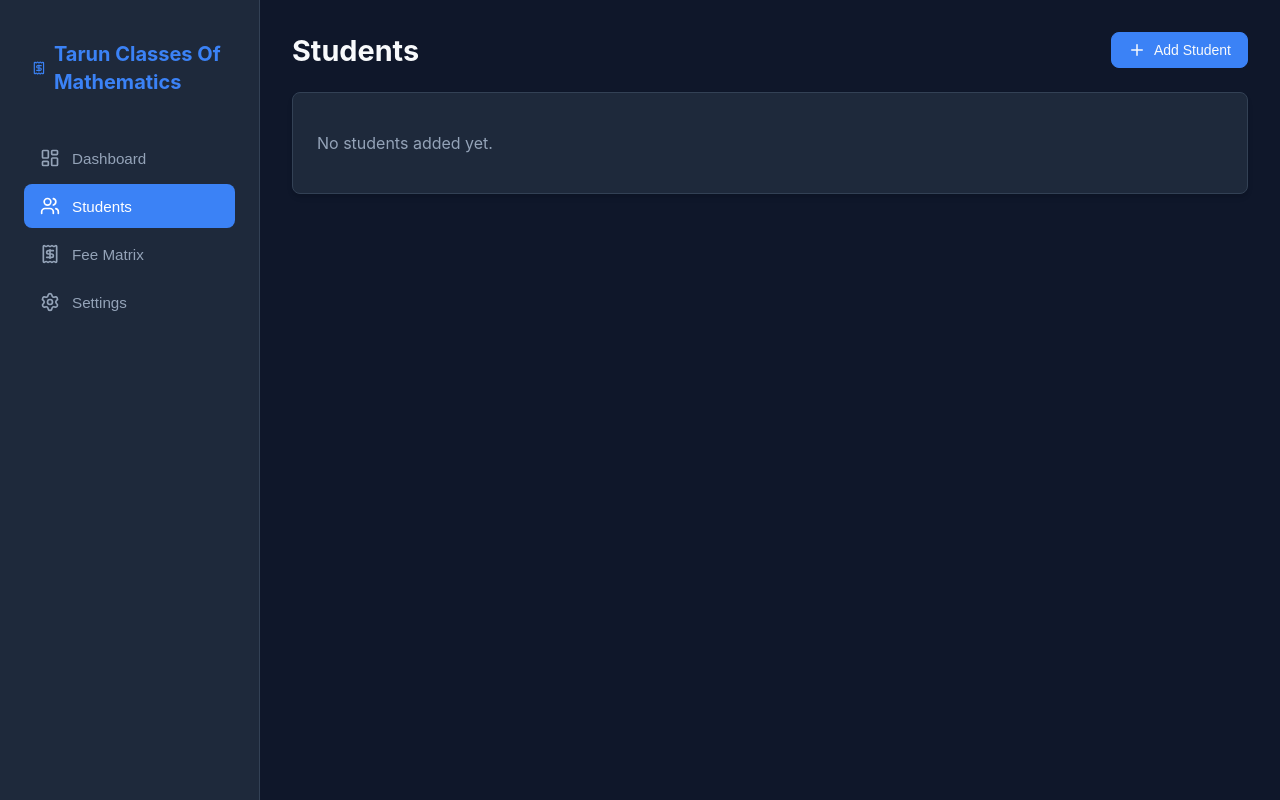
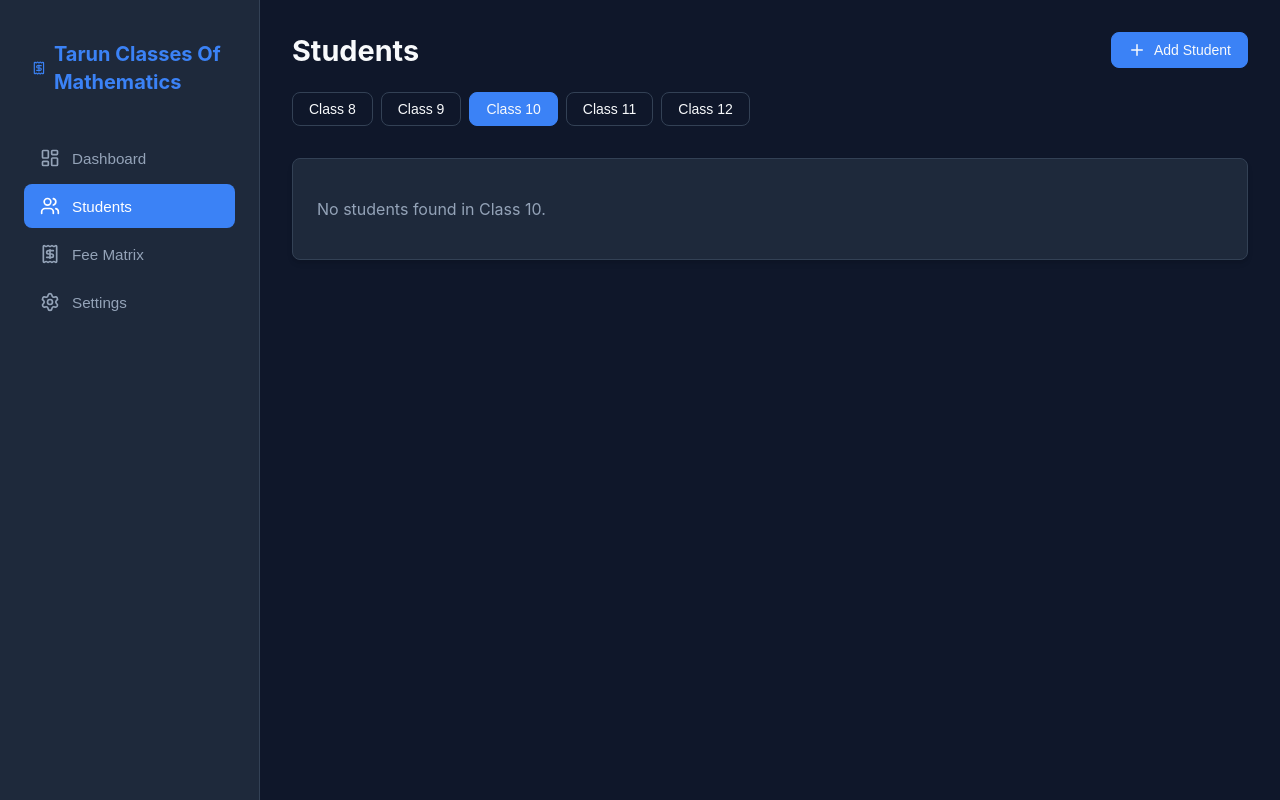
Before and after one commit to Sejal-08/FeeDashboard, a React (Vite) app: page / in a window 1280 px wide. Both pictures are taken after a click on the button "Students". Built offline with nearby package versions, Linux system fonts and the light colour scheme.

Commit message:
Remove contact number and add class-based tab filtering to lists

```diff
--- a/src/components/FeeMatrix.tsx
+++ b/src/components/FeeMatrix.tsx
@@ -11,11 +11,14 @@ export const FeeMatrix: React.FC = () => {
   const [showModal, setShowModal] = useState(false);
   const [selectedStudentId, setSelectedStudentId] = useState('');
   const [selectedMonth, setSelectedMonth] = useState('');
-
   // Payment Form State
   const [amount, setAmount] = useState(0);
   const [method, setMethod] = useState<PaymentMethod>('cash');
   const [status, setStatus] = useState<FeeStatus>('paid');
+
+  const [activeBatchTab, setActiveBatchTab] = useState<string>('Class 10');
+  const batches = ['Class 8', 'Class 9', 'Class 10', 'Class 11', 'Class 12'];
+  const filteredStudents = students.filter(s => s.batch === activeBatchTab);
 
   // Generate last 6 months based on baseDate
   const months = Array.from({ length: 6 }).map((_, i) => {
@@ -102,9 +105,22 @@ export const FeeMatrix: React.FC = () => {
         .hover-bg:hover { background-color: rgba(255,255,255,0.05); }
       `}</style>
 
+      <div style={{ display: 'flex', gap: '8px', overflowX: 'auto', paddingBottom: '8px' }}>
+        {batches.map(b => (
+          <button
+            key={b}
+            onClick={() => setActiveBatchTab(b)}
+            className={`btn ${activeBatchTab === b ? 'btn-primary' : ''}`}
+            style={{ whiteSpace: 'nowrap' }}
+          >
+            {b}
+          </button>
+        ))}
+      </div>
+
       <div className="card table-container">
-        {students.length === 0 ? (
-          <p style={{ color: 'var(--text-muted)' }}>Please add students first to track their fees.</p>
+        {filteredStudents.length === 0 ? (
+          <p style={{ color: 'var(--text-muted)' }}>No students found in {activeBatchTab}.</p>
         ) : (
           <table>
             <thead>
@@ -118,7 +134,7 @@ export const FeeMatrix: React.FC = () => {
               </tr>
             </thead>
             <tbody>
-              {students.map(student => (
+              {filteredStudents.map(student => (
                 <tr key={student.id}>
                   <td className="sticky-col" style={{ position: 'sticky', left: 0, backgroundColor: 'var(--bg-card)', fontWeight: 500, zIndex: 10, borderRight: '1px solid var(--border-color)' }}>
                     <div style={{ overflow: 'hidden', textOverflow: 'ellipsis' }}>{student.name}</div>
--- a/src/components/StudentList.tsx
+++ b/src/components/StudentList.tsx
@@ -7,11 +7,11 @@ export const StudentList: React.FC = () => {
   const { students, addStudent, updateStudent, deleteStudent } = useFeeData();
   const [showModal, setShowModal] = useState(false);
   const [editingId, setEditingId] = useState<string | null>(null);
+  const [activeBatchTab, setActiveBatchTab] = useState<string>('Class 10');
 
   // Form State
   const [name, setName] = useState('');
   const [batch, setBatch] = useState('Class 10');
-  const [contact, setContact] = useState('');
   const [monthlyFee, setMonthlyFee] = useState(0);
 
   const openModal = (student?: Student) => {
@@ -19,13 +19,11 @@ export const StudentList: React.FC = () => {
       setEditingId(student.id);
       setName(student.name);
       setBatch(student.batch);
-      setContact(student.contact);
       setMonthlyFee(student.monthlyFee);
     } else {
       setEditingId(null);
       setName('');
-      setBatch('Class 10');
-      setContact('');
+      setBatch(activeBatchTab !== 'All' ? activeBatchTab : 'Class 10');
       setMonthlyFee(0);
     }
     setShowModal(true);
@@ -34,12 +32,15 @@ export const StudentList: React.FC = () => {
   const handleSubmit = (e: React.FormEvent) => {
     e.preventDefault();
     if (editingId) {
-      updateStudent({ id: editingId, name, batch, contact, monthlyFee });
+      updateStudent({ id: editingId, name, batch, monthlyFee });
     } else {
-      addStudent({ name, batch, contact, monthlyFee });
+      addStudent({ name, batch, monthlyFee });
     }
     setShowModal(false);
   };
+
+  const batches = ['Class 8', 'Class 9', 'Class 10', 'Class 11', 'Class 12'];
+  const filteredStudents = students.filter(s => s.batch === activeBatchTab);
 
   return (
     <div style={{ display: 'flex', flexDirection: 'column', gap: '24px' }}>
@@ -50,26 +51,35 @@ export const StudentList: React.FC = () => {
         </button>
       </div>
 
+      <div style={{ display: 'flex', gap: '8px', overflowX: 'auto', paddingBottom: '8px' }}>
+        {batches.map(b => (
+          <button
+            key={b}
+            onClick={() => setActiveBatchTab(b)}
+            className={`btn ${activeBatchTab === b ? 'btn-primary' : ''}`}
+            style={{ whiteSpace: 'nowrap' }}
+          >
+            {b}
+          </button>
+        ))}
+      </div>
+
       <div className="card table-container">
-        {students.length === 0 ? (
-          <p style={{ color: 'var(--text-muted)' }}>No students added yet.</p>
+        {filteredStudents.length === 0 ? (
+          <p style={{ color: 'var(--text-muted)' }}>No students found in {activeBatchTab}.</p>
         ) : (
           <table>
             <thead>
               <tr>
                 <th>Name</th>
-                <th>Batch/Class</th>
-                <th>Contact</th>
                 <th>Monthly Fee</th>
                 <th>Actions</th>
               </tr>
             </thead>
             <tbody>
-              {students.map(student => (
+              {filteredStudents.map(student => (
                 <tr key={student.id}>
                   <td style={{ fontWeight: 500 }}>{student.name}</td>
-                  <td>{student.batch}</td>
-                  <td>{student.contact}</td>
                   <td>₹{student.monthlyFee}</td>
                   <td>
                     <div style={{ display: 'flex', gap: '8px' }}>
@@ -105,17 +115,9 @@ export const StudentList: React.FC = () => {
                 <div className="form-group" style={{ flex: 1 }}>
                   <label>Batch / Class</label>
                   <select required className="form-control" value={batch} onChange={e => setBatch(e.target.value)}>
-                    <option value="Class 8">Class 8</option>
-                    <option value="Class 9">Class 9</option>
-                    <option value="Class 10">Class 10</option>
-                    <option value="Class 11">Class 11</option>
-                    <option value="Class 12">Class 12</option>
+                    {batches.map(b => <option key={b} value={b}>{b}</option>)}
                   </select>
                 </div>
-              </div>
-              <div className="form-group">
-                <label>Contact Number</label>
-                <input required className="form-control" value={contact} onChange={e => setContact(e.target.value)} />
               </div>
               <div className="form-group">
                 <label>Monthly Fee Amount (₹)</label>
--- a/src/types.ts
+++ b/src/types.ts
@@ -4,7 +4,6 @@ export interface Student {
   id: string;
   name: string;
   batch: BatchType | string;
-  contact: string;
   monthlyFee: number;
 }
 
```
